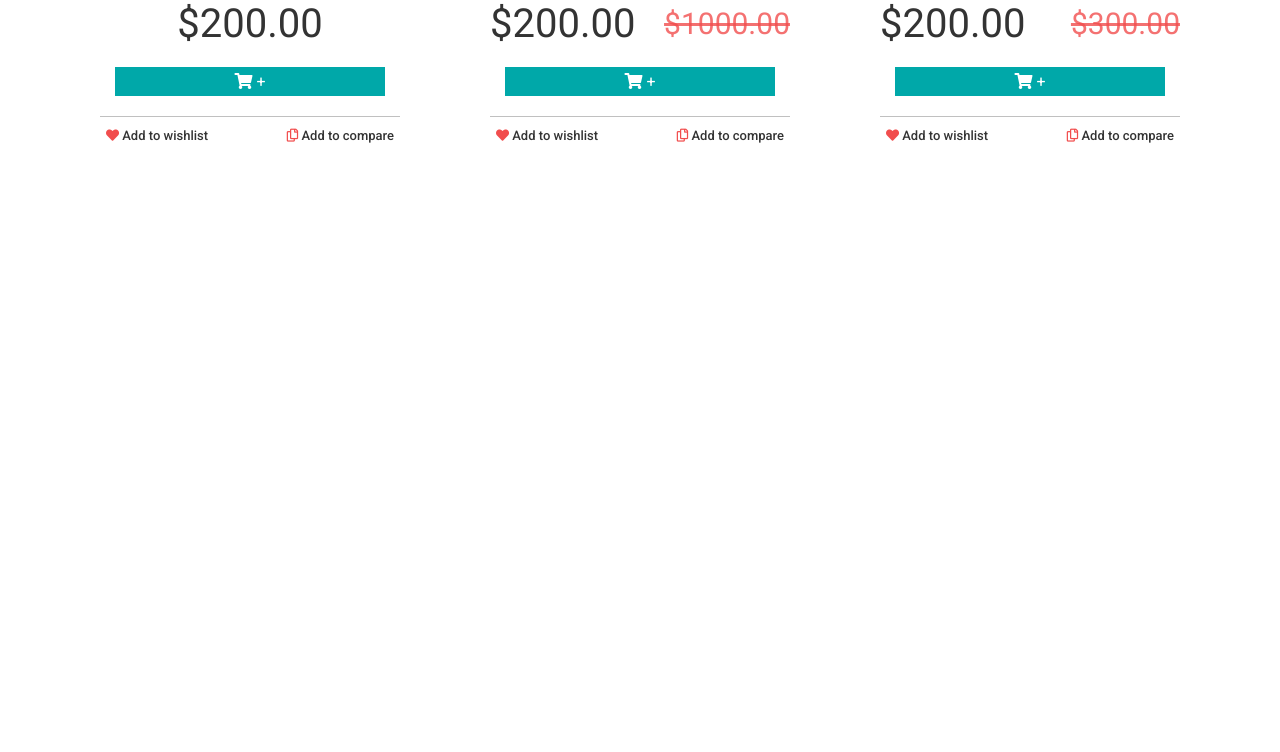
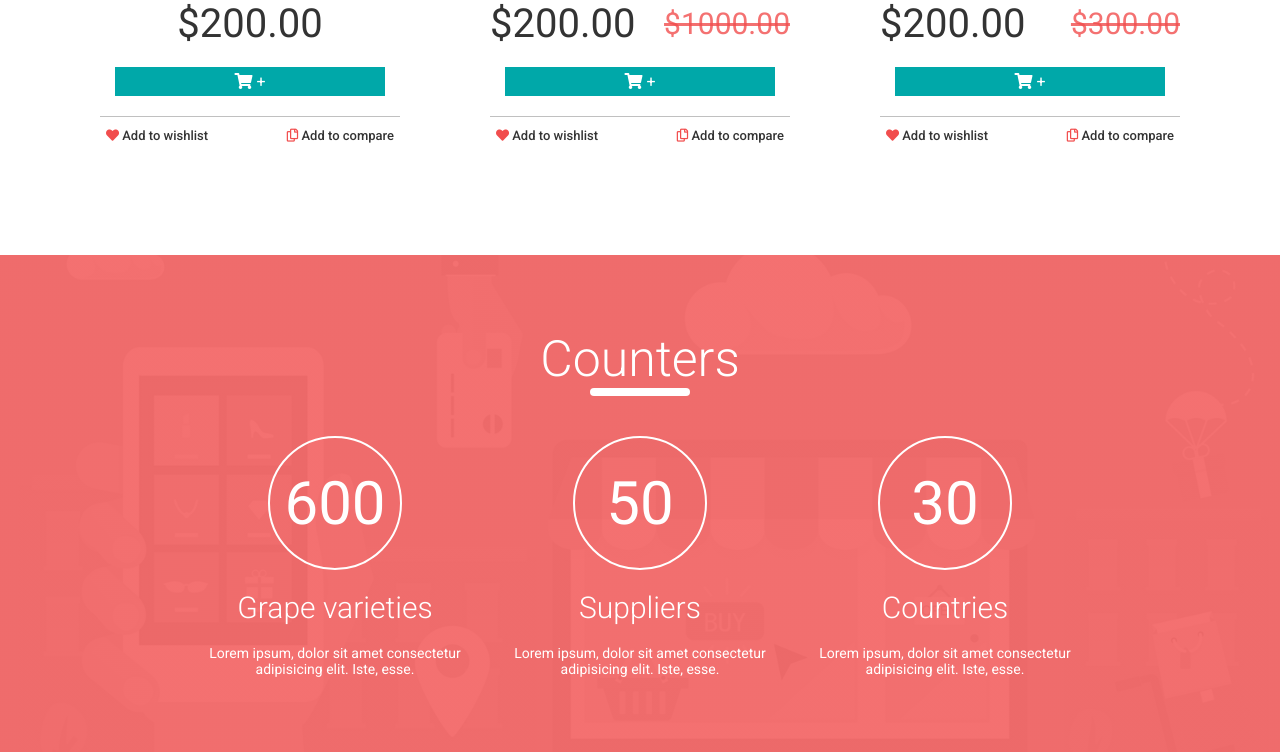
Before and after one commit to Progromisters/ne_magazin, a Django app: page / in a window 1280 px wide. Shown: the part 2745-3497 px from the top of the page. Before the commit the page ends 2888 px from the top, so only its background shows below. Run offline with Django 3.2, Linux system fonts and the light colour scheme; some libraries are stand-ins or nearby versions.

Commit message:
Add counters section.

```diff
--- a/static/assets/css/style.css
+++ b/static/assets/css/style.css
@@ -4,7 +4,7 @@ body {
 
 .button {
   border: 0;
-  text-decoration: 0;
+  text-decoration: none;
   font-size: 16px;
   font-family: "Roboto", Arial, Helvetica, sans-serif;
   font-weight: 400;
@@ -21,7 +21,7 @@ body {
 }
 
 .header-upper {
-  padding: 40px 0;
+  padding: 40px 100px;
   display: flex;
   flex-wrap: wrap;
   margin-left: 0px;
@@ -675,6 +675,75 @@ body {
   color: #f14d4d;
 }
 
+.counters {
+  background: linear-gradient(0deg, rgba(241, 77, 77, 0.8) 0%, rgba(241, 77, 77, 0.8) 100%), url("../img/bgcount.png");
+  background-size: cover;
+  background-position: center;
+}
+
+.counters__title {
+  color: #ffffff;
+}
+
+.counters__title::after {
+  background-color: #ffffff;
+}
+
+.counters-list {
+  margin: 0;
+  padding: 0;
+  max-width: 1600px;
+  margin: 0 auto;
+  padding-left: 100px;
+  padding-right: 100px;
+  margin-top: 40px;
+  display: flex;
+  justify-content: space-between;
+  flex-wrap: wrap;
+  list-style: none;
+  color: #ffffff;
+}
+
+.counters-list__item {
+  padding: 0;
+  margin: 0;
+  width: 270px;
+  display: flex;
+  flex-direction: column;
+  justify-content: center;
+  align-items: center;
+}
+
+.counters-list__number {
+  padding: 0;
+  margin: 0;
+  display: flex;
+  justify-content: center;
+  align-items: center;
+  width: 130px;
+  height: 130px;
+  border: 2px solid #ffffff;
+  border-radius: 50%;
+  font-size: 60px;
+  font-family: "Roboto", Arial, Helvetica, sans-serif;
+}
+
+.counters-list__title {
+  padding: 20px 0;
+  margin: 0;
+  font-size: 30px;
+  font-family: "Roboto", Arial, Helvetica, sans-serif;
+  font-weight: 300;
+}
+
+.counters-list__subtitle {
+  padding: 0;
+  margin: 0;
+  font-size: 14px;
+  font-family: "Roboto", Arial, Helvetica, sans-serif;
+  color: #ffffff;
+}
+
 @media screen and (max-width: 1440px) {
   .product-list {
     margin-right: -25px;
@@ -705,4 +774,9 @@ body {
     padding-left: 10px;
     padding-right: 10px;
   }
+
+  .counters-list {
+    padding-left: 10px;
+    padding-right: 10px;
+  }
 }
--- a/templates/main/index.html
+++ b/templates/main/index.html
@@ -209,6 +209,28 @@
           </li>
         </ul>
       </article>
+     </section>
+     <section class="section counters">
+      <article class="section__content counters__content">
+          <h2 class="section__title counters__title">Counters</h2>
+          <ul class="counters__list counters-list">
+            <li class="counters-list__item">
+              <p class="counters-list__number">600</p>
+              <h3 class="counters-list__title">Grape varieties</h3>
+              <p class="counters-list__subtitle">Lorem ipsum, dolor sit amet consectetur adipisicing elit. Iste, esse.</p>
+            </li>
+            <li class="counters-list__item">
+              <p class="counters-list__number">50</p>
+              <h3 class="counters-list__title">Suppliers</h3>
+              <p class="counters-list__subtitle">Lorem ipsum, dolor sit amet consectetur adipisicing elit. Iste, esse.</p>
+            </li>
+            <li class="counters-list__item">
+              <p class="counters-list__number">30</p>
+              <h3 class="counters-list__title">Countries</h3>
+              <p class="counters-list__subtitle">Lorem ipsum, dolor sit amet consectetur adipisicing elit. Iste, esse.</p>
+            </li>
+          </ul>
+      </article>
     </section>
   </main>
   <footer class="page-footer">
```
Also changed, not shown: static/assets/css/style.min.css, static/assets/img/bgcount.png (added).
